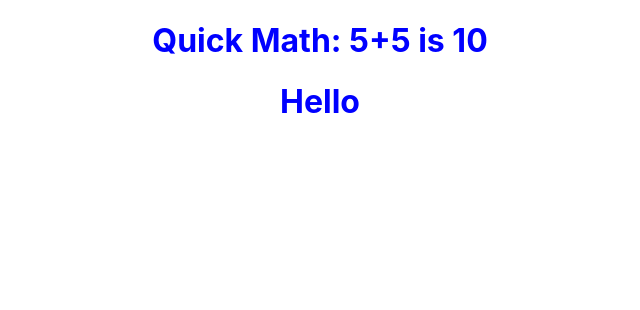
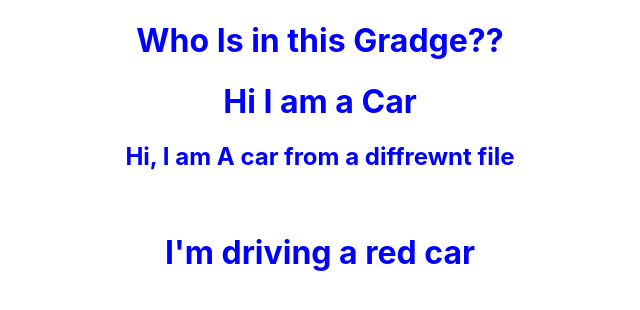
Before and after one commit to Ratedaron/React-refresher, a React (Create React App) app: page / in a window 1280 px wide. Shown: the top 310 px of the page, without its empty margins (320-960 px from the left). Built offline with nearby package versions, Linux system fonts and the light colour scheme.

Commit message:
Fuction Components (Return HTML) WE arl did this with the App function LOL

```diff
--- a/src/App.js
+++ b/src/App.js
@@ -1,11 +1,20 @@
 import './App.css';
+import Car from './Car.js'
 
-const x = 9
-function App() {
+function Car1() {
+  return (
+    <h1>Hi I am a Car</h1>
+  );
+}
+
+function App(para) {
   return (
     <div className="App">
-      <h1>Quick Math: 5+5 is {5 + 5}</h1>
-      <h1>{(x) < 10 ? "Hello" : "Goodbye"}</h1>
+      <h1>Who Is in this Gradge??</h1>
+      <Car1 />
+      <Car />
+      <br />
+      <h1>I'm driving a {para.color} car</h1>
     </div>
   );
 }
--- /dev/null
+++ b/src/Car.js
@@ -0,0 +1,7 @@
+function Car(){
+    return (
+        <h2>Hi, I am A car from a diffrewnt file</h2>
+    );
+}
+
+export default Car;
--- a/src/index.js
+++ b/src/index.js
@@ -7,6 +7,6 @@ import App from './App';
 const root = ReactDOM.createRoot(document.getElementById('root'));
 root.render(
   <React.StrictMode>
-    <App />
+    <App color="red"/>
   </React.StrictMode>
 );
```
